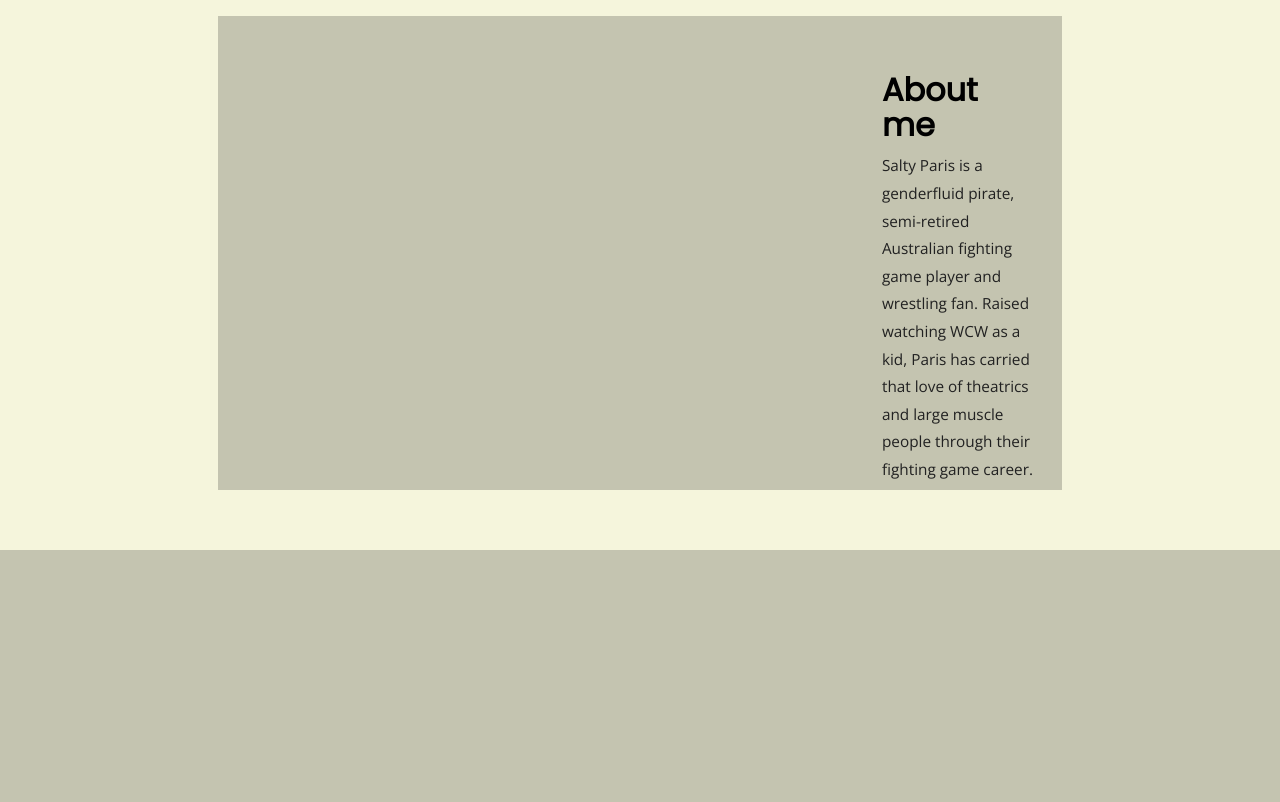
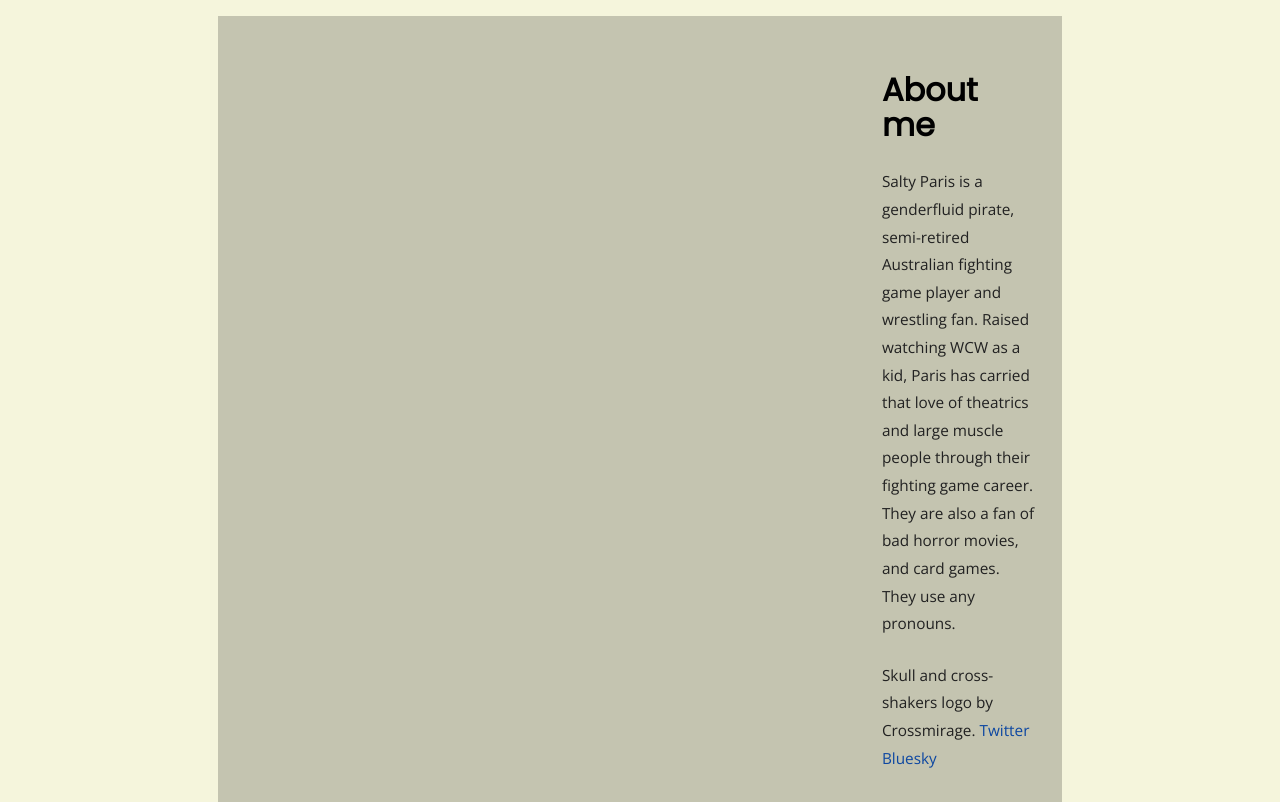
Before and after one commit to PirateQueenParis/thetotalbounty, a Django app: page / in a window 1280 px wide. Shown: the part 250-1052 px from the top of the page. Before the commit the page ends 800 px from the top, so only its background shows below. Run offline with Django 5.2, Linux system fonts and the light colour scheme; data that the repository does not hold is empty; some web fonts are replaced.

Commit message:
Cross credit

```diff
--- a/thetotalbounty/blog/templates/blog/index.html
+++ b/thetotalbounty/blog/templates/blog/index.html
@@ -26,9 +26,15 @@
     {% endblock posts %}
     <div class="about">
       <h3>About me</h3>
-      <small>Salty Paris is a genderfluid pirate, semi-retired Australian fighting game player and wrestling fan. Raised watching WCW as a kid, Paris has carried that love of
-        theatrics and large muscle people through their fighting game career.
-      </small>
+      <p>
+        <small>Salty Paris is a genderfluid pirate, semi-retired Australian fighting game player and wrestling fan. Raised watching WCW as a kid, Paris has carried that love of
+          theatrics and large muscle people through their fighting game career. They are also a fan of bad horror movies, and card games. They use any pronouns.
+        </small>
+      </p>
+      <p>
+        <small>
+        Skull and cross-shakers logo by Crossmirage. <a href="https://x.com/kineticharvest">Twitter</a> <a href="https://bsky.app/profile/crossmirage.bsky.social">Bluesky</a></small>
+      </p>
     </div>
   </div>
 {% endblock page_content %}
```
